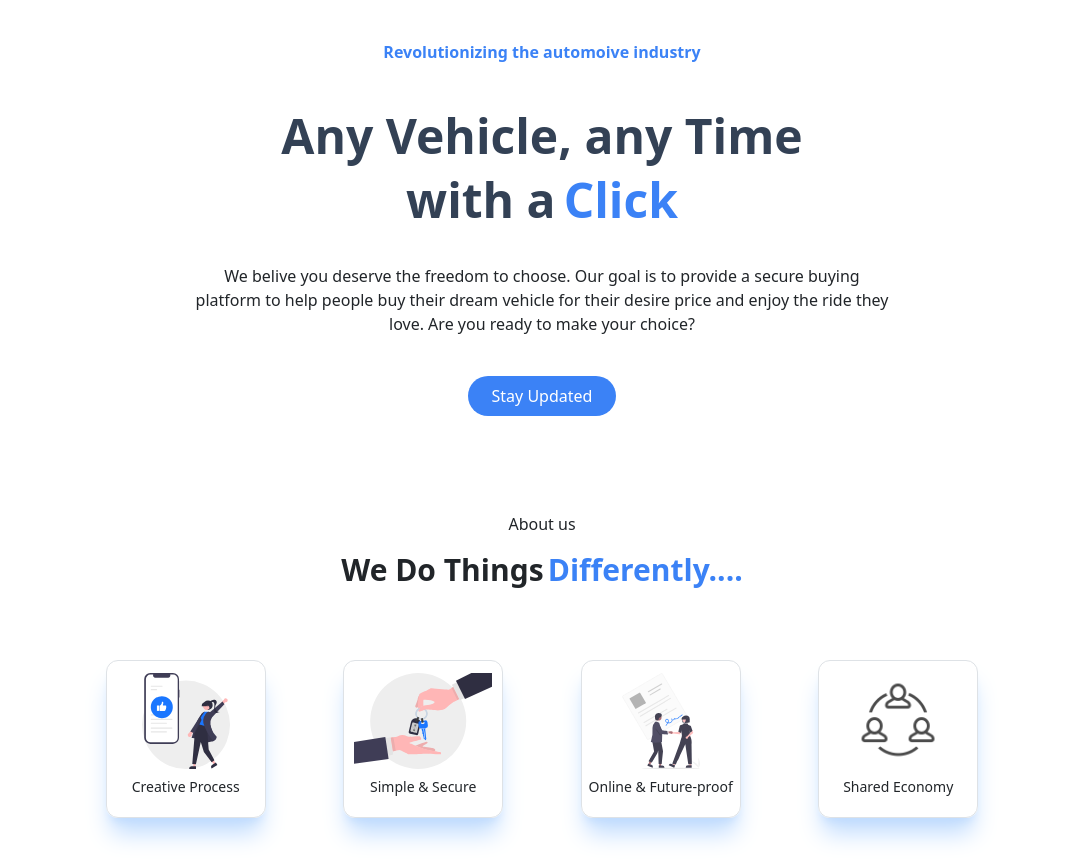
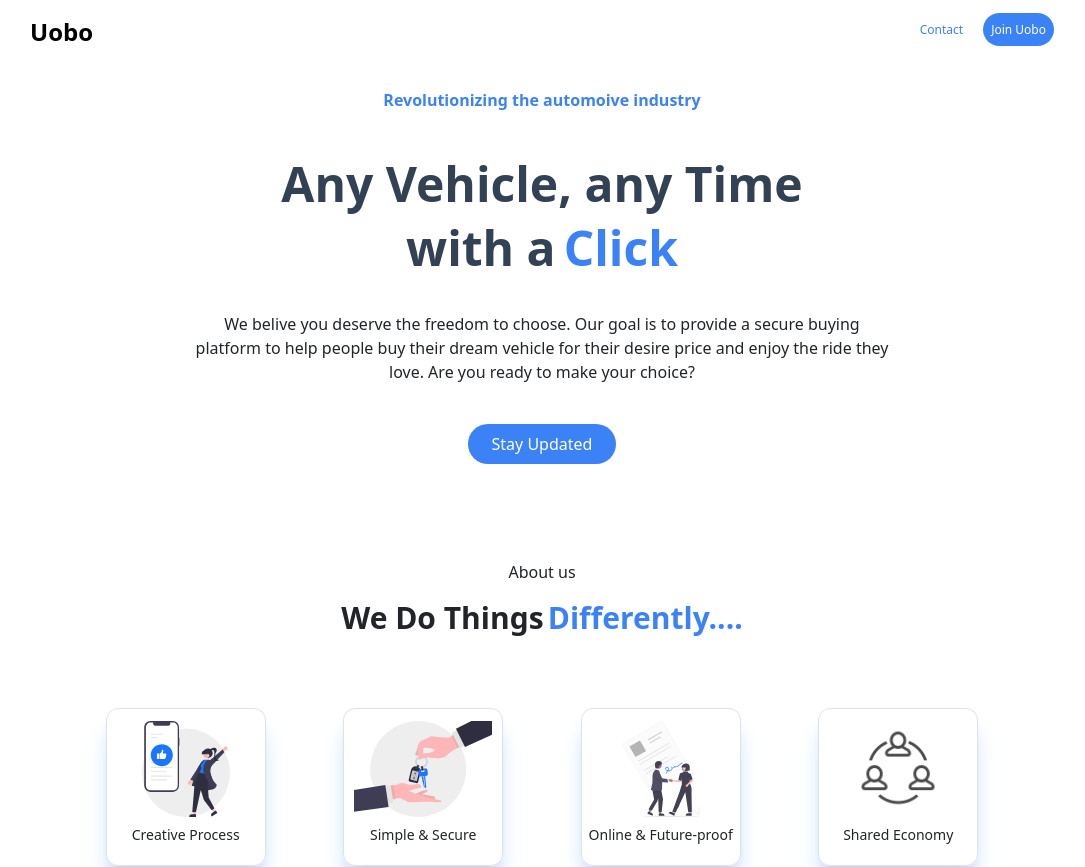
Before and after one commit to VENDETTA-STACK/uobo_frontend, a React (Create React App) app: page / in a window 1280 px wide. Shown: the top 867 px of the page, without its empty margins (98-1183 px from the left). Built offline with nearby package versions, Linux system fonts and the light colour scheme.

Commit message:
-Header Visibility Fixes

```diff
--- a/src/component/common/header.jsx
+++ b/src/component/common/header.jsx
@@ -21,7 +21,7 @@ const Header = ({ isOpen, toggleSidebar }) => {
     <>
       {inDashboard && <DashboardHeader isOpen={isOpen} toggleSidebar={toggleSidebar}/>}
       <div className="flex justify-center">
-        {inHome && (
+        {true && (
           <div className="flex justify-between w-full sm:w-4/5 mt-3">
             <div>
               <Link
```
